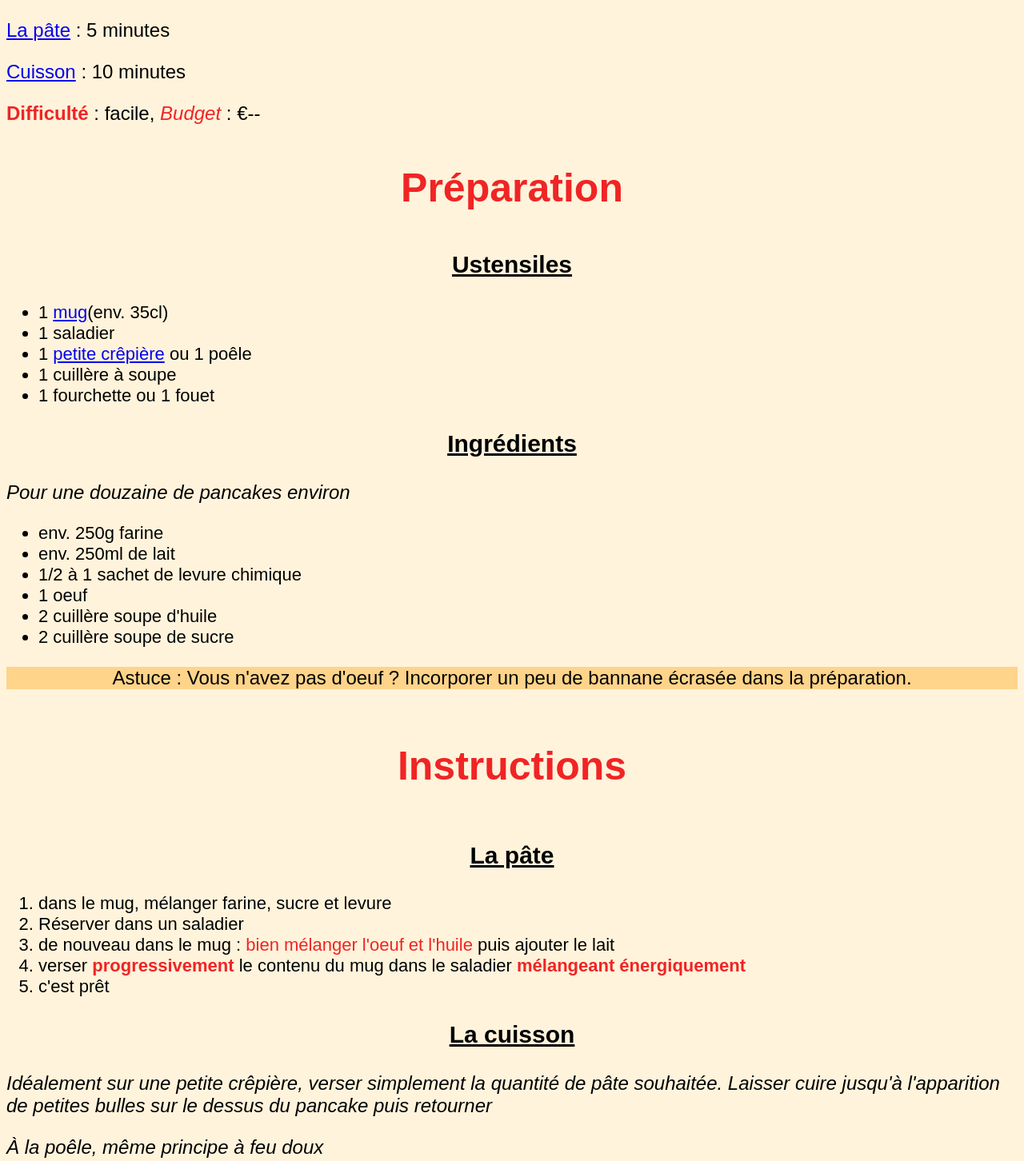
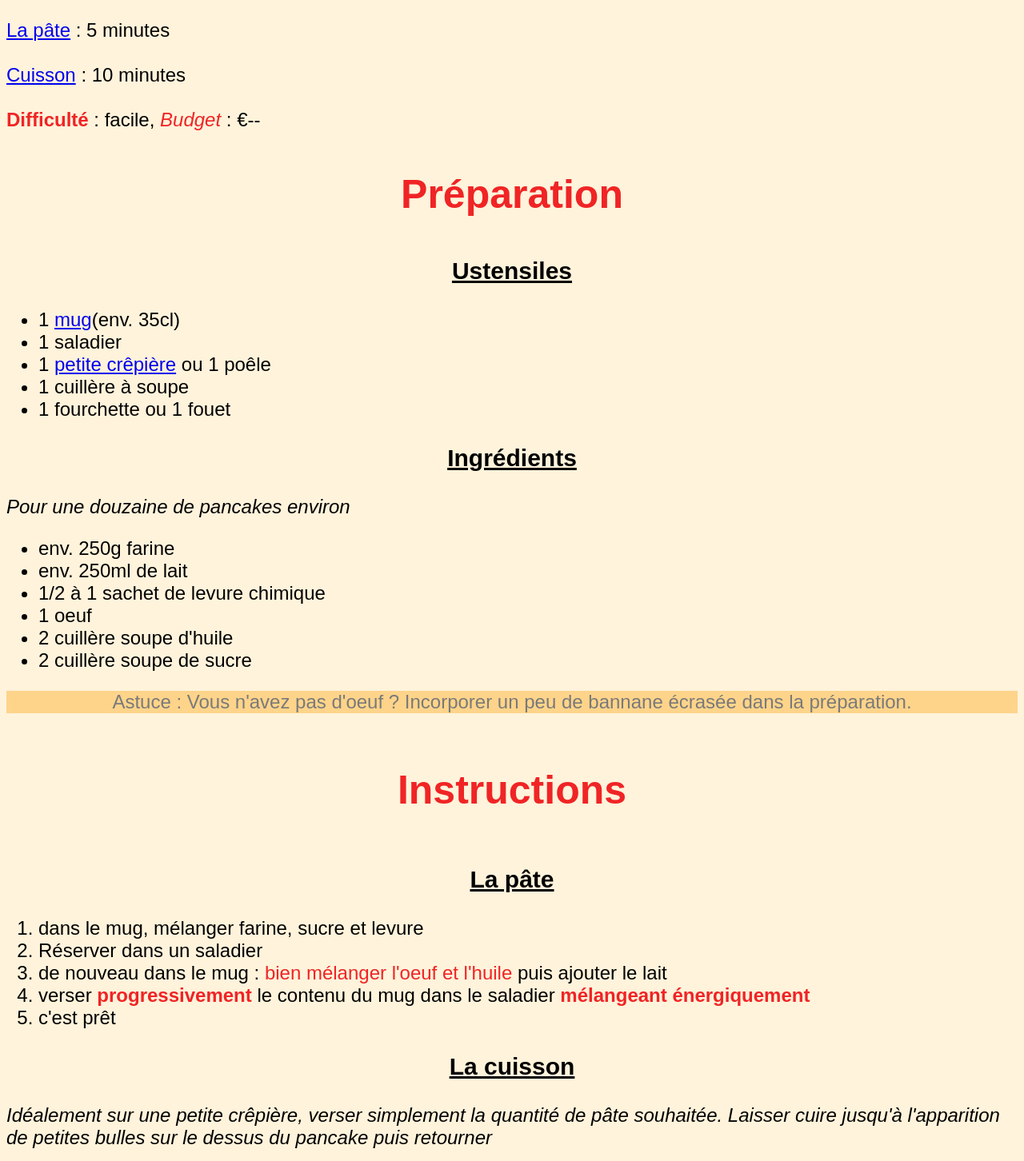
Before and after one commit to Titouan-Goubet/challenges-S01-E02, a plain HTML site: page index.html in a window 1280 px wide. Shown: the part 1120-2572 px from the top of the page at 80% size. Drawn offline with Linux system fonts and the light colour scheme.

Commit message:
Version allégé

```diff
--- a/index.html
+++ b/index.html
@@ -17,17 +17,15 @@
         </h2>
         <p>
             <a href="https://www.marmiton.org/recettes/recette_pancakes_15299.aspx">La pâte</a> : 5 minutes
-        </p>
-        <p>
+            <br><br>
             <a href="https://www.marmiton.org/recettes/recette_pancakes_15299.aspx">Cuisson</a> : 10 minutes
-        </p>
-        <p>
-            <span style="color: #f02425"><strong>Difficulté</strong></span> : facile, <span style="color: #f02425"><em>Budget</em></span> : €--
+            <br><br>
+            <strong style="color:#f02425">Difficulté</strong> : facile, <em style="color:#f02425;">Budget</em> : €--
         </p>
         <h3>
             Préparation
         </h3>
-        <p class="bleu">
+        <p class="Underlined">
             <strong><u>Ustensiles</u></strong>
         </p>
         <ul>
@@ -37,7 +35,7 @@
             <li>1 cuillère à soupe</li>
             <li>1 fourchette ou 1 fouet</li>
         </ul>
-        <p class="bleu">
+        <p class="Underlined">
              <strong><u>Ingrédients</u></strong>
         </p>
         <p>
@@ -59,7 +57,7 @@
         <h4>
             Instructions
         </h4>
-        <p class="bleu">
+        <p class="Underlined">
             <strong><u>La pâte</u></strong>
         </p>
         <ol type="1">
@@ -69,20 +67,17 @@
             <li>verser <span style="color: #f02425"><strong>progressivement</strong></span> le contenu du mug dans le saladier <span style="color: #f02425"><strong>mélangeant énergiquement</strong></span></li>
             <li>c'est prêt</li>
         </ol>
-        <p class="bleu">
+        <p class="Underlined">
             <strong><u>La cuisson</u></strong>
         </p>
         <p>
             <em>Idéalement sur une petite crêpière, verser simplement la quantité de pâte souhaitée. Laisser cuire jusqu'à l'apparition de petites bulles sur le dessus du pancake puis retourner</em>
-        </p>
-        <p>
+            <br><br>
             <em>À la poêle, même principe à feu doux</em>
         </p>
-
         <p class="megabonus">
             Astuce : Ajouter un petit bout de beurre à fondre sur la pile de pancakes, un régal.
         </p>
-
         <h5>
             Dégustation
         </h5>
--- a/styles.css
+++ b/styles.css
@@ -27,14 +27,20 @@ body
 {
     background-color: #fff3db;
     font-family: sans-serif;
+
+}
+
+strong
+{
+    font-weight: bold;
 }
 
 li
 {
-    font-size: 22px;
+    font-size: 24px;
 }
 
-.bleu
+.Underlined
 {
     text-align: center;
     font-size: 30px;
@@ -45,4 +51,5 @@ li
     text-align: center;
     background-color: #FED48A;
     font-size: 24px;
+    color: rgb(122, 122, 122);
 }
```
